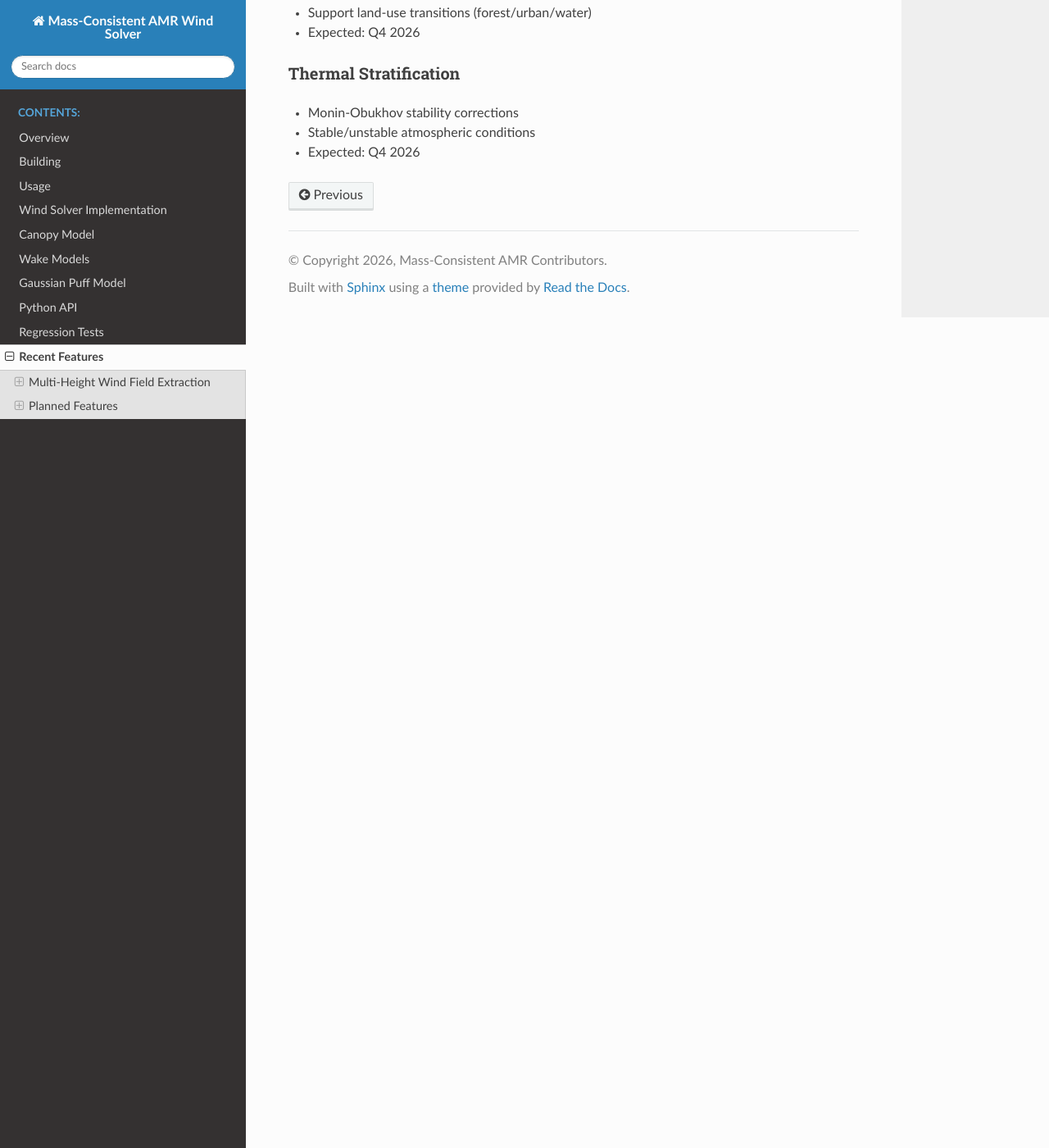
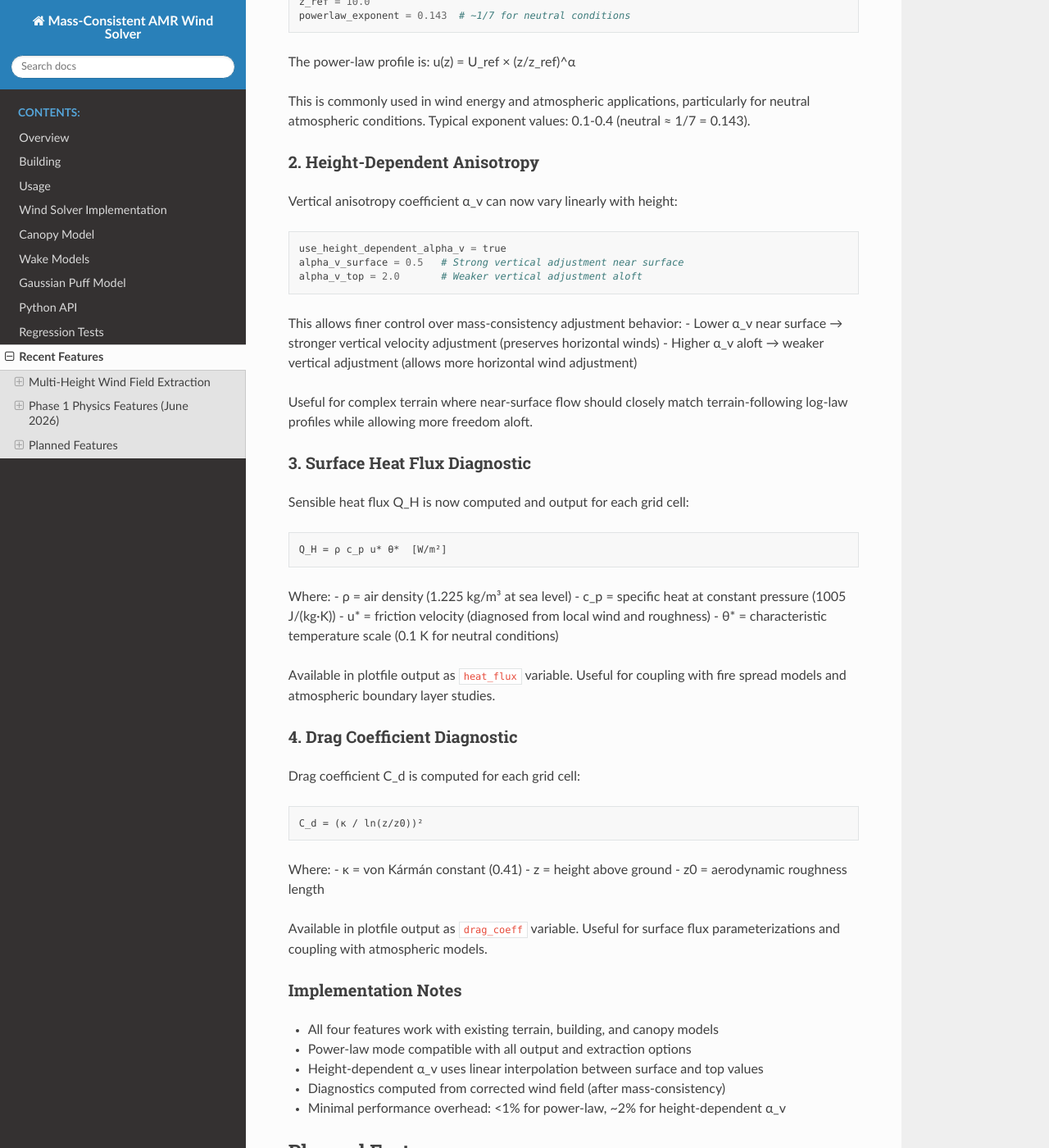
Before and after one commit to hgopalan/massconsistent_amr, a Sphinx documentation site: the page built from docs/new_features.rst, in a window 1280 px wide and 1400 px high, scrolled down 2332 px. Shown: the whole window at 82% size. Built offline with Sphinx 7.4.7 and the Read the Docs theme 3.1.0, drawn with Linux system fonts in a browser that asks for light colours; some of the changed text lies outside the part shown.

Commit message:
Update documentation for Phase 1 features

```diff
--- a/docs/new_features.rst
+++ b/docs/new_features.rst
@@ -85,6 +85,86 @@ Extracting multiple heights adds minimal overhead:
 
 For example, extracting 4 heights instead of 1 adds approximately 3-6% to total runtime.
 
+Phase 1 Physics Features (June 2026)
+-------------------------------------
+
+**Added:** June 2026
+**Use Case:** Enhanced wind modeling, atmospheric stability, diagnostics
+
+Four new physics features were added in Phase 1 to extend the solver capabilities:
+
+1. Power-Law Wind Profile
+~~~~~~~~~~~~~~~~~~~~~~~~~
+
+Alternative initialization mode using power-law profile instead of log-law::
+
+    init_mode = powerlaw
+    U_ref = 10.0
+    V_ref = 0.0
+    z_ref = 10.0
+    powerlaw_exponent = 0.143  # ~1/7 for neutral conditions
+
+The power-law profile is: u(z) = U_ref × (z/z_ref)^α
+
+This is commonly used in wind energy and atmospheric applications, particularly for
+neutral atmospheric conditions. Typical exponent values: 0.1-0.4 (neutral ≈ 1/7 = 0.143).
+
+2. Height-Dependent Anisotropy
+~~~~~~~~~~~~~~~~~~~~~~~~~~~~~~~
+
+Vertical anisotropy coefficient α_v can now vary linearly with height::
+
+    use_height_dependent_alpha_v = true
+    alpha_v_surface = 0.5   # Strong vertical adjustment near surface
+    alpha_v_top = 2.0       # Weaker vertical adjustment aloft
+
+This allows finer control over mass-consistency adjustment behavior:
+- Lower α_v near surface → stronger vertical velocity adjustment (preserves horizontal winds)
+- Higher α_v aloft → weaker vertical adjustment (allows more horizontal wind adjustment)
+
+Useful for complex terrain where near-surface flow should closely match terrain-following
+log-law profiles while allowing more freedom aloft.
+
+3. Surface Heat Flux Diagnostic
+~~~~~~~~~~~~~~~~~~~~~~~~~~~~~~~~
+
+Sensible heat flux Q_H is now computed and output for each grid cell::
+
+    Q_H = ρ c_p u* θ*  [W/m²]
+
+Where:
+- ρ = air density (1.225 kg/m³ at sea level)
+- c_p = specific heat at constant pressure (1005 J/(kg·K))
+- u* = friction velocity (diagnosed from local wind and roughness)
+- θ* = characteristic temperature scale (0.1 K for neutral conditions)
+
+Available in plotfile output as ``heat_flux`` variable. Useful for coupling with
+fire spread models and atmospheric boundary layer studies.
+
+4. Drag Coefficient Diagnostic
+~~~~~~~~~~~~~~~~~~~~~~~~~~~~~~~
+
+Drag coefficient C_d is computed for each grid cell::
+
+    C_d = (κ / ln(z/z0))²
+
+Where:
+- κ = von Kármán constant (0.41)
+- z = height above ground
+- z0 = aerodynamic roughness length
+
+Available in plotfile output as ``drag_coeff`` variable. Useful for surface flux
+parameterizations and coupling with atmospheric models.
+
+Implementation Notes
+~~~~~~~~~~~~~~~~~~~~
+
+- All four features work with existing terrain, building, and canopy models
+- Power-law mode compatible with all output and extraction options
+- Height-dependent α_v uses linear interpolation between surface and top values
+- Diagnostics computed from corrected wind field (after mass-consistency)
+- Minimal performance overhead: <1% for power-law, ~2% for height-dependent α_v
+
 Planned Features
 ----------------
 
```
Also changed, not shown: README.md (+3 -1 lines), docs/usage.rst (+20 -5 lines).
